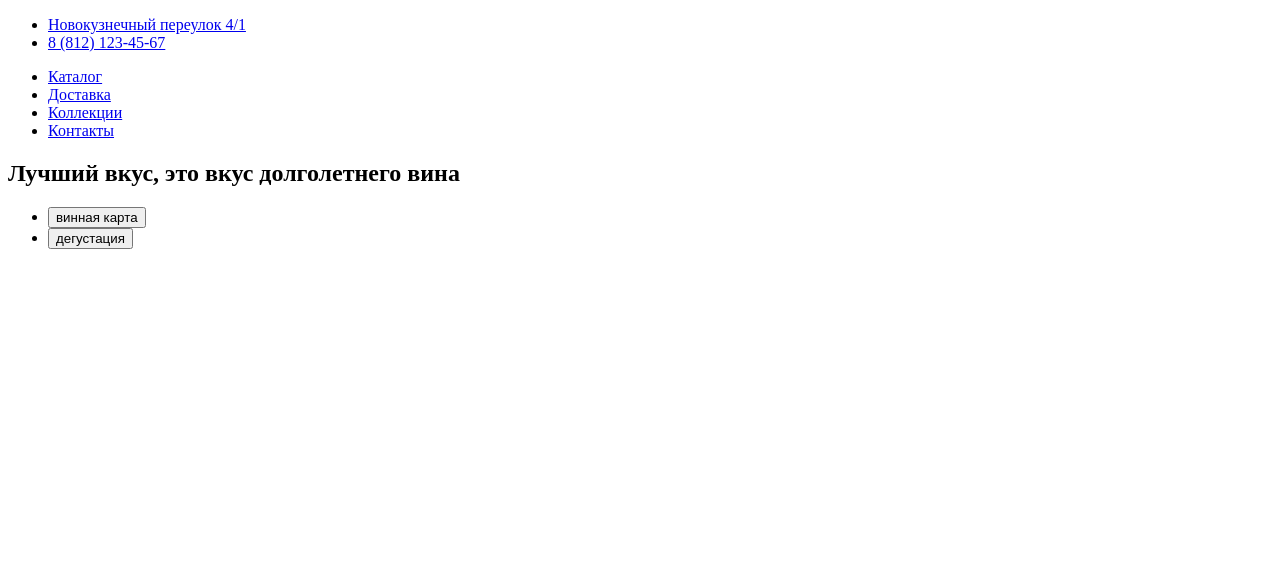
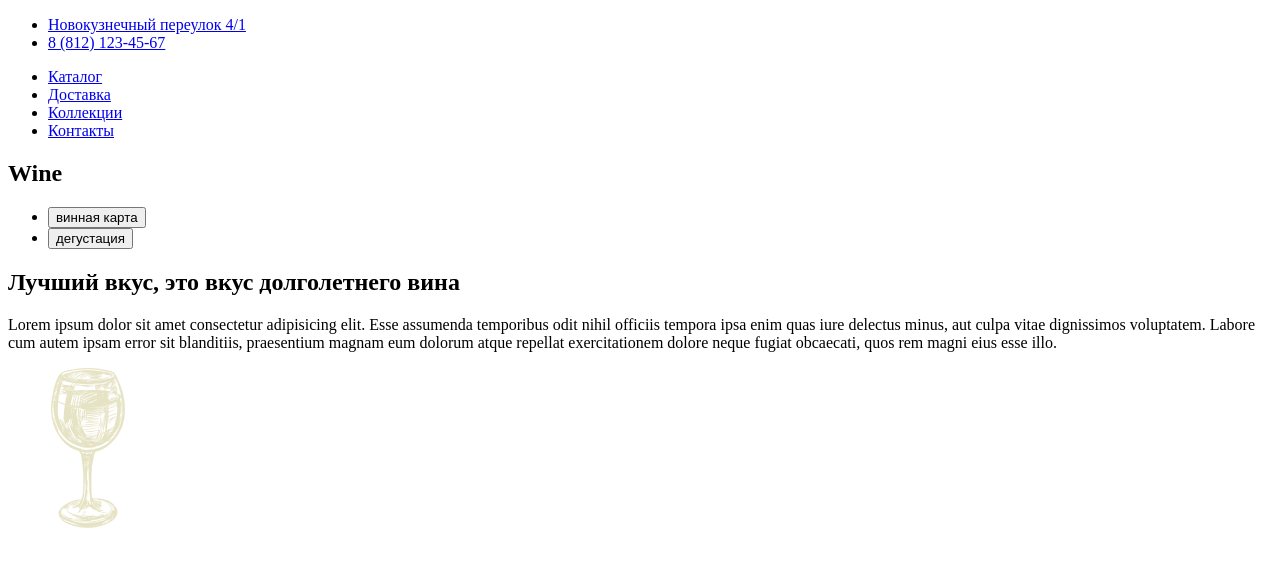
Before and after one commit to AntonPtashynskyi/euroteam, a plain HTML site: page index.html in a window 1280 px wide. Drawn offline with Linux system fonts and the light colour scheme.

Commit message:
add description

```diff
--- a/index.html
+++ b/index.html
@@ -24,12 +24,24 @@
     </header>
     <main>
       <section class="hero">
-        <h1>Лучший вкус, это вкус долголетнего вина</h1>
+        <h1>Wine</h1>
         <ul>
           <li><button type="button">винная карта</button></li>
           <li><button type="button">дегустация</button></li>
         </ul>
       </section>
+      <section class="description">
+        <h2>Лучший вкус, это вкус долголетнего вина</h2>
+        <p>
+          Lorem ipsum dolor sit amet consectetur adipisicing elit. Esse
+          assumenda temporibus odit nihil officiis tempora ipsa enim quas iure
+          delectus minus, aut culpa vitae dignissimos voluptatem. Labore cum
+          autem ipsam error sit blanditiis, praesentium magnam eum dolorum atque
+          repellat exercitationem dolore neque fugiat obcaecati, quos rem magni
+          eius esse illo.
+        </p>
+        <img src="./images/image.png" alt="бокал вина" />
+      </section>
     </main>
     <footer></footer>
   </body>
```
Also changed, not shown: images/image.png (added).
